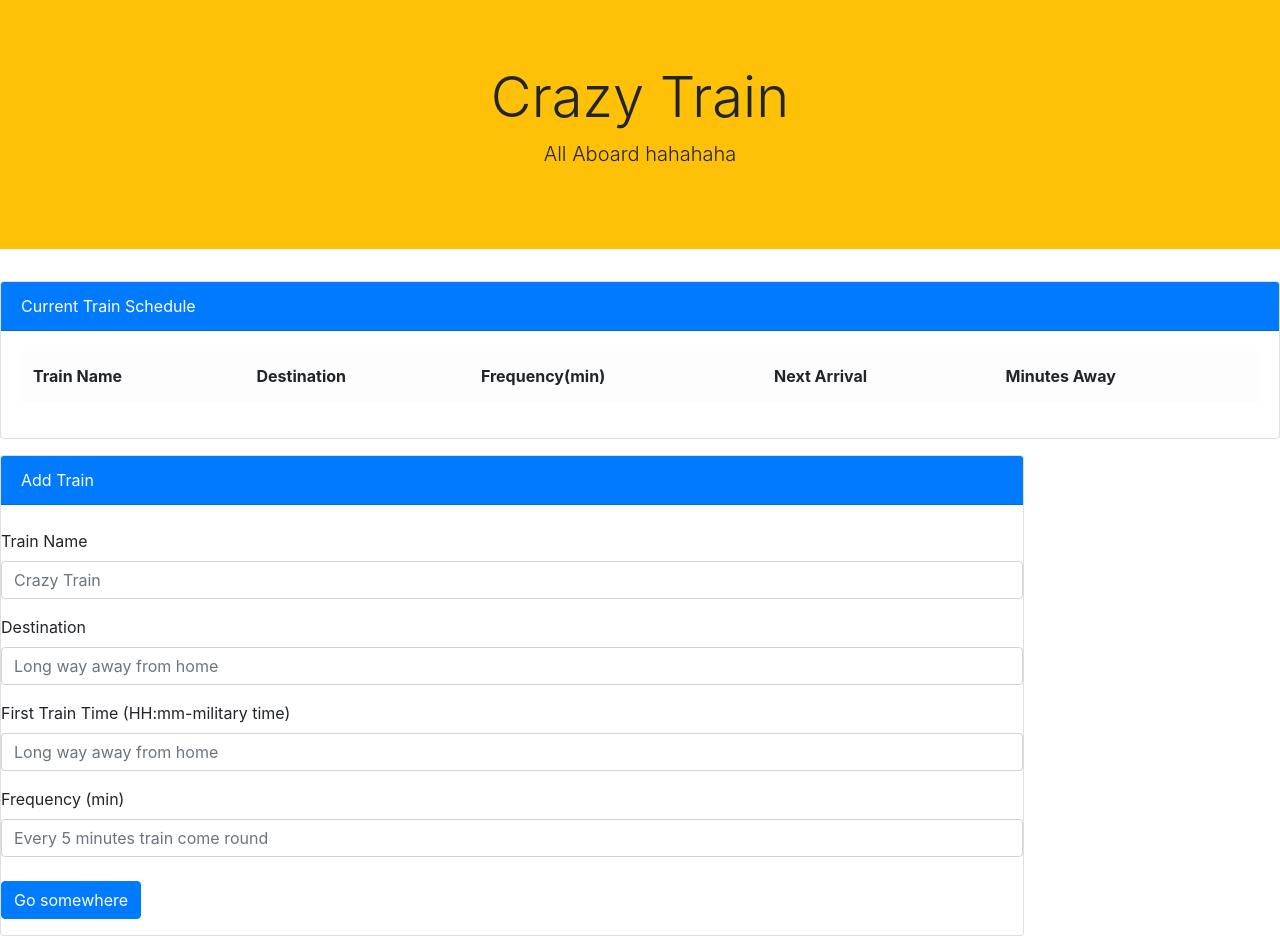
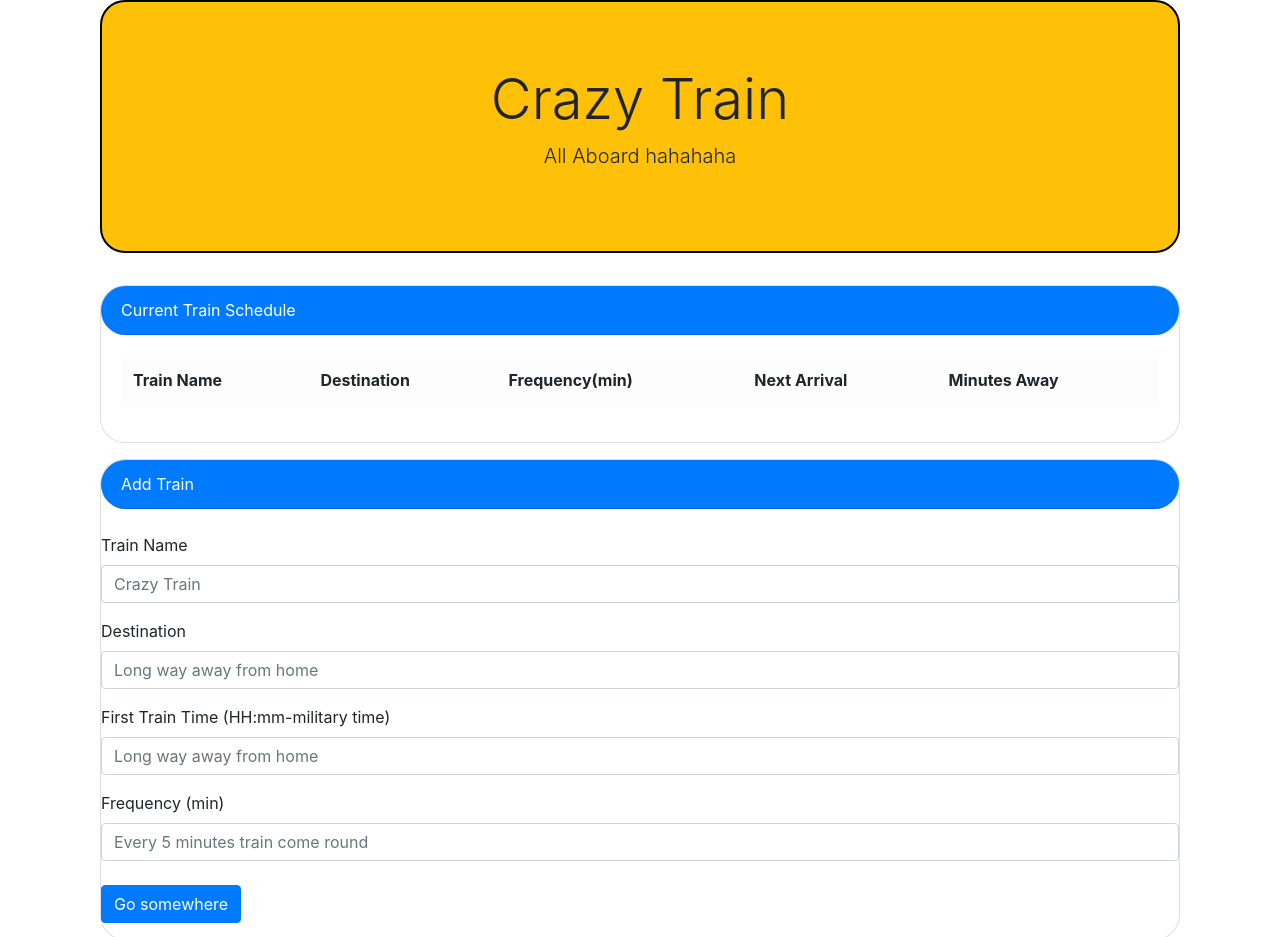
Before and after one commit to AdamSL394/Train-Scheduler, a plain HTML site: page index.html in a window 1280 px wide. Shown: the top 937 px of the page. Drawn offline with nearby package versions, Linux system fonts and the light colour scheme; no server answers.

Commit message:
firebase

```diff
--- a/assets/game.js
+++ b/assets/game.js
@@ -22,6 +22,18 @@ $(".btn").on("click",function(){
     var firstTrainTime= $("#firstTrainTime").val().trim();
     var frequency=$("#frequency").val().trim();
 
+    var trainDetail= moment(firstTrainTime,"HH:mm").subtract(1,"years");
+    console.log(trainDetail);
+
+    var currentTime =moment();
+    console.log("Current Time: " + moment(currentTime).format("hh:mm"));
+
+
+
+
+
+
+
     database.ref().push({
       trainNameInput:trainNameInput,
         destinationInput:destinationInput,
@@ -36,9 +48,20 @@ $(".btn").on("click",function(){
   console.log(childsnapshot.val().firstTrainTime);
   console.log(childsnapshot.val().frequency);
 
-  $("#trainTable").append("<tr><td class='move'> " + childsnapshot.val().trainNameInput + "</td>" + "<td class='move'>"+ childsnapshot.val().destinationInput+ "</td>" + " <td class='move'>" + childsnapshot.val().firstTrainTime + "</td>" + "<td class='move'>" + childsnapshot.val().frequency + "</td> </tr>");
+
+
+  $("#trainTable").append("<tr><td class='move'> " + childsnapshot.val().trainNameInput + "</td>"+ "<hr>" + "<td class='move'>"+ childsnapshot.val().destinationInput+ "</td>" + " <td class='move'>" + childsnapshot.val().firstTrainTime + "</td>" + "<td class='move'>" + childsnapshot.val().frequency + "</td> </tr>");
+
 
   })
+  // console.log(firstTrainTime.diff(moment(), "months"));
+  // console.log(firstTrainTime.diff(moment(), "days"));
+  // console.log(firstTrainTime.diff(moment(), "weeks"));
+  // console.log(firstTrainTime.diff(moment(), "hours"));
+  // console.log(firstTrainTime.diff(moment(), "minutes"));
+
+
+
 
 
 // });
--- a/assets/style.css
+++ b/assets/style.css
@@ -0,0 +1,18 @@
+.jumbotron{
+    border-radius: 25px !important;
+    margin-left: 100px;
+    margin-right: 100px;
+    border:2px solid black;
+
+}
+.card{
+    border-radius: 25px !important;
+    margin-left: 100px;
+    margin-right: 100px;
+
+}
+.card-header{
+    border-radius: 25px !important;
+
+
+}
--- a/index.html
+++ b/index.html
@@ -9,14 +9,14 @@
     <link href="assets/reset.css" rel="stylesheet" type="text/css">
     <link href="assets/style.css" rel="stylesheet" type="text/css">
     <script src="https://cdnjs.cloudflare.com/ajax/libs/jquery/3.4.1/jquery.js"></script>
-
+    <script src="https://cdn.jsdelivr.net/momentjs/2.12.0/moment.min.js"></script>
     <!-- Bootstrap CSS -->
     <link rel="stylesheet" href="https://stackpath.bootstrapcdn.com/bootstrap/4.3.1/css/bootstrap.min.css" integrity="sha384-ggOyR0iXCbMQv3Xipma34MD+dH/1fQ784/j6cY/iJTQUOhcWr7x9JvoRxT2MZw1T" crossorigin="anonymous">
 
     <title>Crazy Train</title>
   </head>
   <body>
-    <container class=>
+    <container>
         <div class="jumbotron jumbotron-fluid text-center bg-warning">
                 <div class="container">
                   <h1 class="display-4">Crazy Train </h1>
@@ -62,7 +62,7 @@
           </div>
 
           <form>
-              <containter class="card justify-center" style="width: 80%;" >
+              <containter class="card justify-center mb-5" >
                 <div class="card-header bg-primary text-white">Add Train</div>
                 <div class="form-group">
                   <label for="exampleFormControlInput1 "class="margin mt-4">Train Name</label>
```
